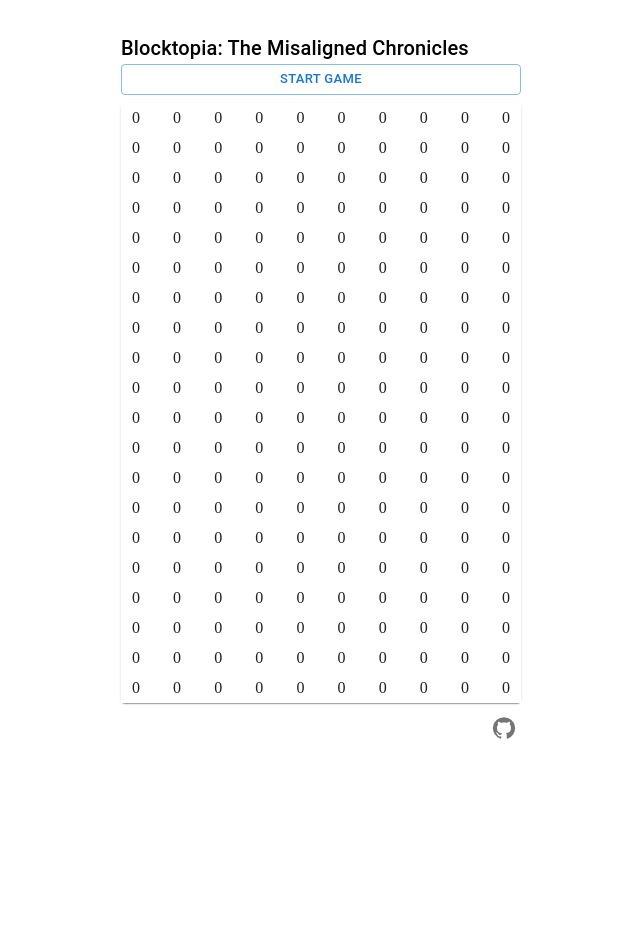
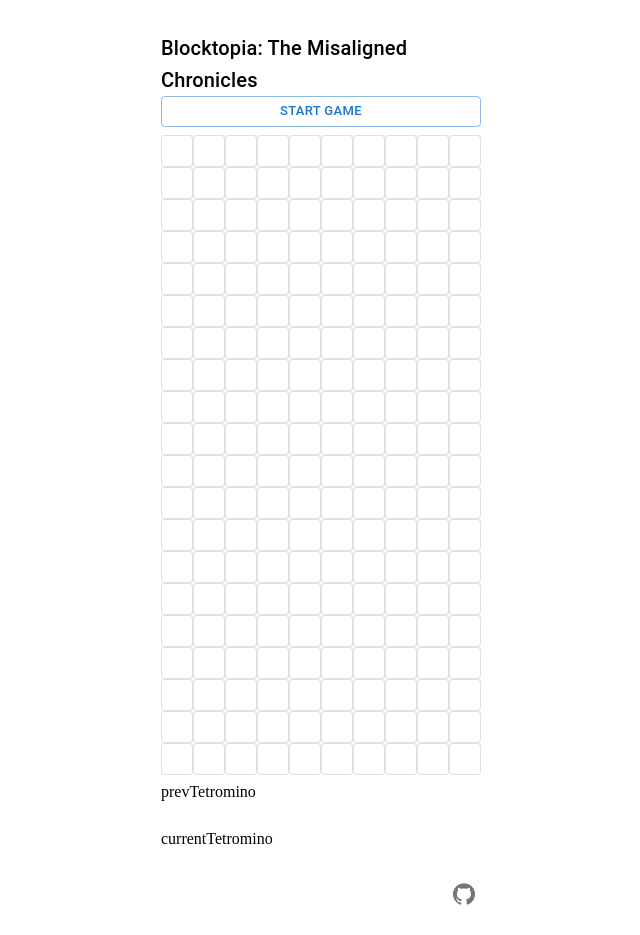
Before and after one commit to ArtemEkzarho/tetris, a React (Vite) app in the folder client/: page / in a window 1280 px wide. Shown: the whole page, without its empty margins (319-959 px from the left). Before the commit the page ends 800 px from the top, so only its background shows below. Built offline with nearby package versions, Linux system fonts and the light colour scheme.

Commit message:
faling logic and moving

```diff
--- a/client/package.json
+++ b/client/package.json
@@ -14,6 +14,7 @@
     "@emotion/styled": "^11.11.5",
     "@mui/icons-material": "^5.15.20",
     "@mui/material": "^5.15.20",
+    "jotai": "^2.8.3",
     "react": "^18.3.1",
     "react-dom": "^18.3.1"
   },
--- a/client/src/App.tsx
+++ b/client/src/App.tsx
@@ -7,7 +7,7 @@ export const App = () => {
     <Box
       sx={{
         minWidth: 320,
-        maxWidth: 400,
+        maxWidth: 320,
         m: 'auto',
         p: 2,
         pt: 3,
--- a/client/src/TetrisBoard.tsx
+++ b/client/src/TetrisBoard.tsx
@@ -1,13 +1,13 @@
 import { useEffect } from 'react'
-
-import { Button, Paper, Stack } from '@mui/material'
+import { Button, Card, Stack } from '@mui/material'
 import { useTetris } from './useTetris'
-
-export type Cell = string | number
-export type Board = Cell[][]
+import { useAtomValue } from 'jotai'
+import { prevTetrominoAtom, currentTetrominoAtom } from './atoms'
 
 export const TetrisBoard = () => {
-  const { board, resetBoard, drop, moveLeft, moveRight } = useTetris()
+  const { board, resetBoard, moveTo } = useTetris()
+  const prevTetromino = useAtomValue(prevTetrominoAtom)
+  const currentTetromino = useAtomValue(currentTetrominoAtom)
 
   const startGame = () => {
     resetBoard()
@@ -21,13 +21,13 @@ export const TetrisBoard = () => {
           // rotate();
           break
         case 'ArrowDown':
-          drop()
+          // drop()
           break
         case 'ArrowLeft':
-          moveLeft()
+          moveTo({ x: -1 })
           break
         case 'ArrowRight':
-          moveRight()
+          moveTo({ x: 1 })
           break
         default:
           break
@@ -36,35 +36,35 @@ export const TetrisBoard = () => {
 
     window.addEventListener('keydown', handleKeyPress)
     return () => window.removeEventListener('keydown', handleKeyPress)
-  }, [drop, moveLeft, moveRight])
+  }, [moveTo])
 
   return (
     <Stack spacing={1}>
       <Button size="small" onClick={startGame} variant="outlined">
         Start Game
       </Button>
-      <Paper>
+
       <Stack>
         {board.map((row, y) => (
           <Stack direction="row" key={y} justifyContent="space-between">
             {row.map((cell, x) => (
-                <Stack
-                  justifyContent="center"
-                  alignItems="center"
+              <Card
+                variant="outlined"
                 key={x}
-                  style={{
-                    height: 30,
-                    width: 30,
-                    backgroundColor: cell === 0 ? 'white' : 'red',
-                  }}
-                >
-                  {cell}
-                </Stack>
+                sx={{ width: 30, height: 30, backgroundColor: cell === 0 ? 'white' : 'red' }}
+              />
             ))}
           </Stack>
         ))}
       </Stack>
-      </Paper>
+      <div>prevTetromino</div>
+      <div>
+        <pre>{JSON.stringify(prevTetromino?.pos, null, 2)}</pre>
+      </div>
+      <div>currentTetromino</div>
+      <div>
+        <pre>{JSON.stringify(currentTetromino?.pos, null, 2)}</pre>
+      </div>
     </Stack>
   )
 }
--- /dev/null
+++ b/client/src/atoms.ts
@@ -0,0 +1,22 @@
+import { atom } from 'jotai'
+import { Tetromino } from './tetrominos'
+import { Board, Position } from './types'
+import { createEmptyBoard } from './consts'
+
+export const currentTetrominoAtom = atom<
+  | {
+      tetromino: Tetromino
+      pos: Position
+    }
+  | undefined
+>(undefined)
+
+export const prevTetrominoAtom = atom<
+  | {
+      tetromino: Tetromino
+      pos: Position
+    }
+  | undefined
+>(undefined)
+
+export const boardAtom = atom<Board>(createEmptyBoard())
--- /dev/null
+++ b/client/src/consts.ts
@@ -0,0 +1,40 @@
+import { Tetromino } from './tetrominos'
+import { Board, Position } from './types'
+
+export const BOARD_HEIGHT = 20
+export const BOARD_WIDTH = 10
+
+export const createEmptyBoard = (): Board =>
+  Array.from({ length: BOARD_HEIGHT }, () => Array(BOARD_WIDTH).fill(0))
+
+export const checkCollision = (
+  player: { tetromino: Tetromino; pos: Position },
+  board: Board
+): boolean => {
+  const { tetromino, pos } = player
+
+  for (let y = 0; y < tetromino.length; y++) {
+    for (let x = 0; x < tetromino[y].length; x++) {
+      // Only check occupied cells in the tetromino (i.e., cells that are not '0')
+      if (tetromino[y][x] !== 0) {
+        const newX = x + pos.x
+        const newY = y + pos.y
+
+        // Check conditions for collision:
+        // 1. Tetromino is outside the board's left boundary
+        // 2. Tetromino is outside the board's right boundary
+        // 3. Tetromino is below the board's bottom boundary
+        // 4. Tetromino cell is trying to occupy an already occupied cell in the board
+        if (
+          newX < 0 ||
+          newX >= BOARD_WIDTH ||
+          newY >= BOARD_HEIGHT ||
+          (board[newY] && board[newY][newX] === 'T')
+        ) {
+          return true
+        }
+      }
+    }
+  }
+  return false
+}
--- /dev/null
+++ b/client/src/types.ts
@@ -0,0 +1,3 @@
+export type Cell = string | number
+export type Board = Cell[][]
+export type Position = { x: number; y: number }
--- /dev/null
+++ b/client/src/useMovements.ts
@@ -0,0 +1,25 @@
+import { useCallback } from 'react'
+import { useSetAtom } from 'jotai'
+import { currentTetrominoAtom, prevTetrominoAtom } from './atoms'
+
+export const useMovements = () => {
+  const setCurrentTetromino = useSetAtom(currentTetrominoAtom)
+  const setPrevTetromino = useSetAtom(prevTetrominoAtom)
+
+  const moveTo = useCallback(
+    ({ x, y }: { x?: number; y?: number }) => {
+      setCurrentTetromino((prev) => {
+        setPrevTetromino(prev)
+        return prev
+          ? {
+              ...prev!,
+              pos: { x: prev.pos.x + (x ?? 0), y: prev.pos.y + (y ?? 0) },
+            }
+          : undefined
+      })
+    },
+    [setCurrentTetromino, setPrevTetromino]
+  )
+
+  return { moveTo }
+}
--- a/client/src/useTetris.ts
+++ b/client/src/useTetris.ts
@@ -1,113 +1,36 @@
-import { useState, useCallback, useEffect } from 'react'
-import { Tetromino, randomTetromino } from './tetrominos'
+import { useCallback, useEffect } from 'react'
+import { randomTetromino } from './tetrominos'
+import { BOARD_HEIGHT, BOARD_WIDTH, createEmptyBoard, checkCollision } from './consts'
+import { useMovements } from './useMovements'
+import { useAtom, useAtomValue } from 'jotai'
+import { boardAtom, currentTetrominoAtom, prevTetrominoAtom } from './atoms'
 
-type Cell = string | number
-type Board = Cell[][]
-type Position = { x: number; y: number }
-
-const createEmptyBoard = (width: number, height: number): Board =>
-  Array.from({ length: height }, () => Array(width).fill(0))
-
-export const useTetris = (width: number = 10, height: number = 20) => {
-  const [board, setBoard] = useState<Board>(createEmptyBoard(width, height))
-  const [currentTetromino, setCurrentTetromino] = useState<{
-    tetromino: Tetromino
-    pos: Position
-  }>()
+export const useTetris = () => {
+  const [board, setBoard] = useAtom(boardAtom)
+  const [currentTetromino, setCurrentTetromino] = useAtom(currentTetrominoAtom)
+  const prevTetromino = useAtomValue(prevTetrominoAtom)
+  const { moveTo } = useMovements()
 
   const resetBoard = useCallback(() => {
-    const newBoard = createEmptyBoard(width, height)
+    const newBoard = createEmptyBoard()
     setBoard(newBoard)
-    setCurrentTetromino({ tetromino: randomTetromino(), pos: { x: width / 2 - 2, y: 0 } })
-    spawnTetromino()
-  }, [height, width])
-
-  const checkCollision = useCallback(
-    (player: { tetromino: Tetromino; pos: Position }, board: Board): boolean => {
-      const { tetromino, pos } = player
-
-      for (let y = 0; y < tetromino.length; y++) {
-        for (let x = 0; x < tetromino[y].length; x++) {
-          // Only check occupied cells in the tetromino (i.e., cells that are not '0')
-          if (tetromino[y][x] !== 0) {
-            const newX = x + pos.x
-            const newY = y + pos.y
-
-            // Check conditions for collision:
-            // 1. Tetromino is outside the board's left boundary
-            // 2. Tetromino is outside the board's right boundary
-            // 3. Tetromino is below the board's bottom boundary
-            // 4. Tetromino cell is trying to occupy an already occupied cell in the board
-            if (
-              newX < 0 ||
-              newX >= width ||
-              newY >= height ||
-              (board[newY] && board[newY][newX] === 'T')
-            ) {
-              return true
-            }
-          }
-        }
-      }
-      return false
-    },
-    [height, width]
-  )
-
-  const drop = useCallback(() => {
-    if (currentTetromino) {
-      const newPos = { x: currentTetromino.pos.x, y: currentTetromino.pos.y + 1 }
-
-      if (!checkCollision({ ...currentTetromino, pos: newPos }, board)) {
-        setCurrentTetromino((prev) => ({
-          ...prev!,
-          pos: newPos,
-        }))
-      }
-    }
-  }, [board, checkCollision, currentTetromino])
-
-  const moveLeft = useCallback(() => {
-    if (currentTetromino) {
-      const newPos = { x: currentTetromino.pos.x - 1, y: currentTetromino.pos.y }
-
-      if (!checkCollision({ ...currentTetromino, pos: newPos }, board)) {
-        setCurrentTetromino((prev) => ({
-          ...prev!,
-          pos: newPos,
-        }))
-      }
-    }
-  }, [board, checkCollision, currentTetromino])
-
-  const moveRight = useCallback(() => {
-    if (currentTetromino) {
-      const newPos = { x: currentTetromino.pos.x + 1, y: currentTetromino.pos.y }
-
-      if (!checkCollision({ ...currentTetromino, pos: newPos }, board)) {
-        setCurrentTetromino((prev) => ({
-          ...prev!,
-          pos: newPos,
-        }))
-      }
-    }
-  }, [board, checkCollision, currentTetromino])
-
-  const spawnTetromino = () => {}
+    setCurrentTetromino({ tetromino: randomTetromino(), pos: { x: BOARD_WIDTH / 2 - 2, y: 0 } })
+  }, [setBoard, setCurrentTetromino])
 
   useEffect(() => {
     if (currentTetromino) {
       setBoard((prev) => {
         const newBoard = prev.map((row) => [...row])
 
-        for (let y = 0; y < height; y++) {
-          for (let x = 0; x < width; x++) {
+        for (let y = 0; y < BOARD_HEIGHT; y++) {
+          for (let x = 0; x < BOARD_WIDTH; x++) {
             if (prev[y][x] === 'I') {
               newBoard[y][x] = 0
             }
           }
         }
 
+        if (!checkCollision(currentTetromino, newBoard)) {
           currentTetromino.tetromino.forEach((row, y) => {
             row.forEach((value, x) => {
               if (value !== 0) {
@@ -115,10 +38,23 @@ export const useTetris = (width: number = 10, height: number = 20) => {
               }
             })
           })
+
           return newBoard
+        } else {
+          setCurrentTetromino(prevTetromino)
+          return prev
+        }
       })
     }
-  }, [currentTetromino, height, width])
+  }, [currentTetromino, prevTetromino, setBoard, setCurrentTetromino])
 
-  return { board, resetBoard, drop, moveLeft, moveRight }
+  useEffect(() => {
+    const interval = setInterval(() => {
+      moveTo({ y: 1 })
+    }, 500)
+
+    return () => clearInterval(interval)
+  }, [moveTo])
+
+  return { board, resetBoard, moveTo }
 }
```
Also changed, not shown: 1 other file (tests, documents, lock files or other folders). Lines whose indentation alone changed are shown as unchanged.
